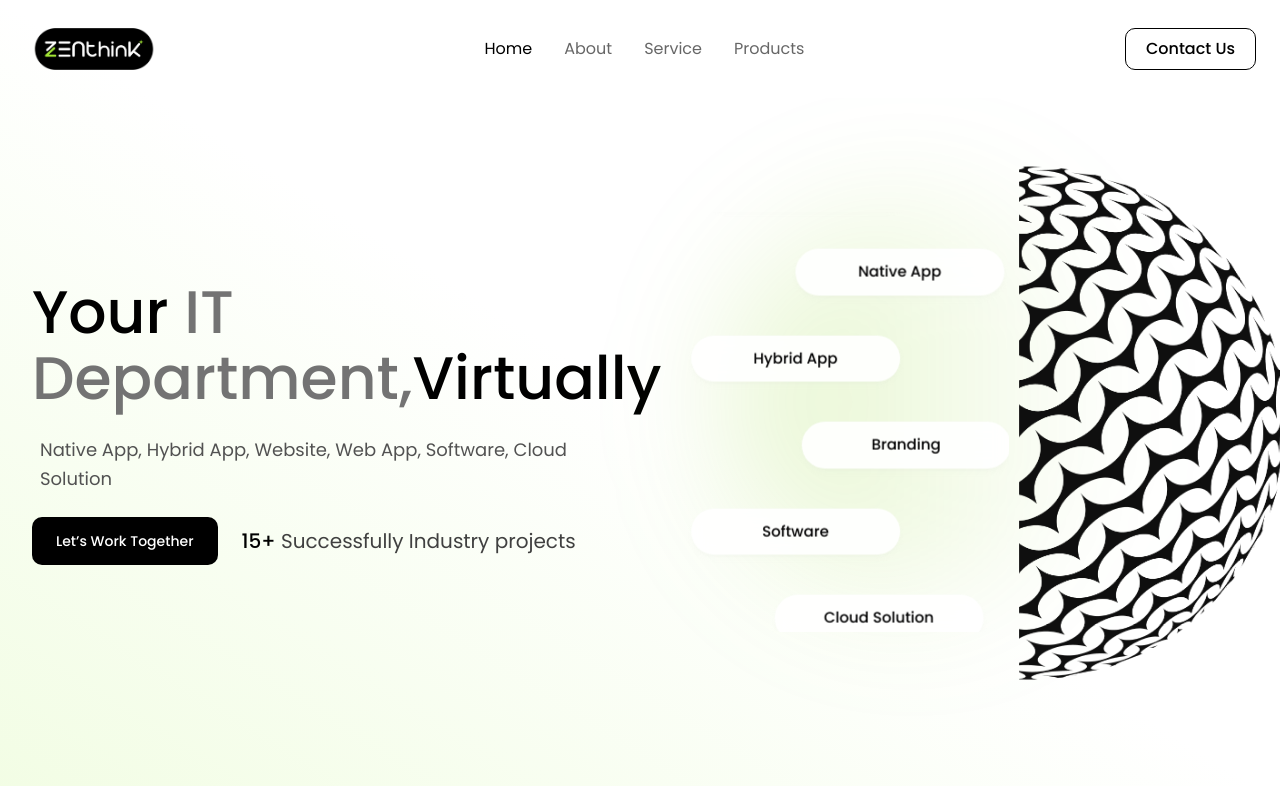
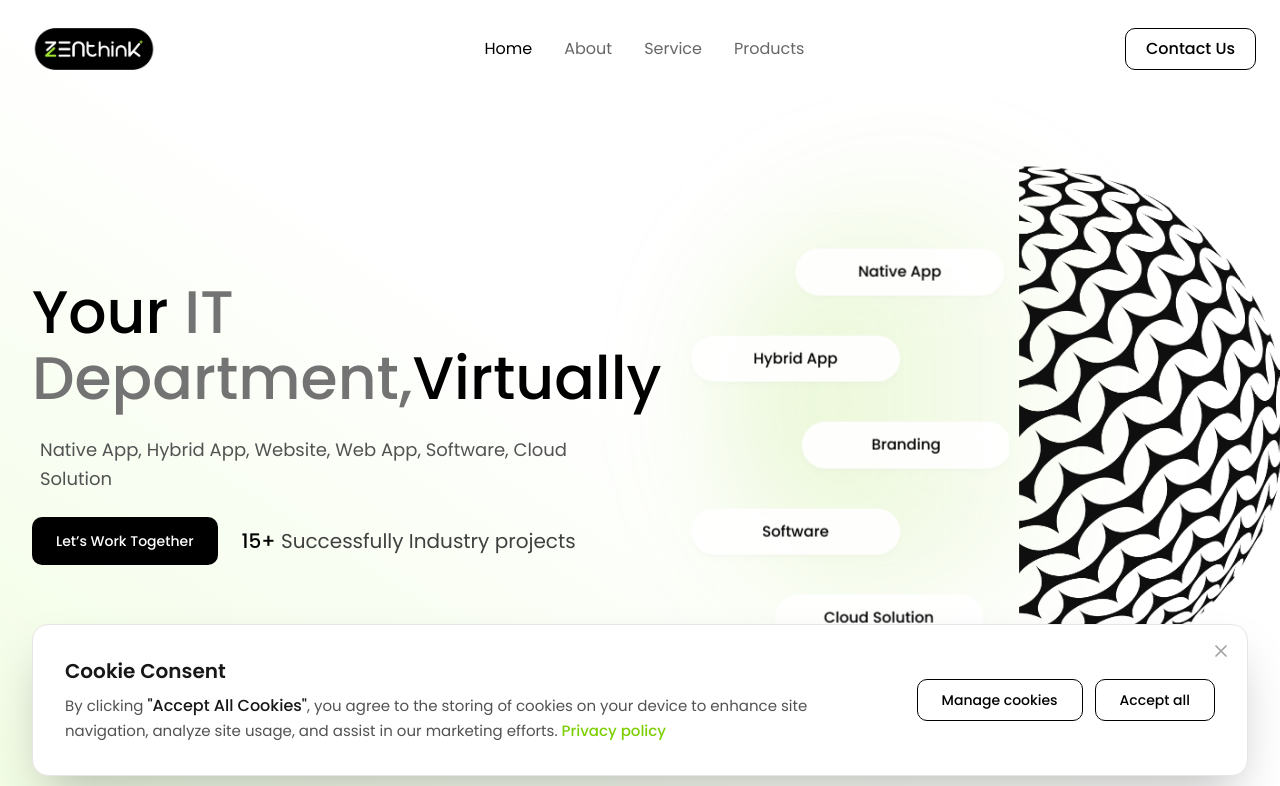
Before and after one commit to Meiprakash/Zenthink, a Next.js app: page / in a window 1280 px wide. Shown: the top 786 px of the page. Built offline with nearby package versions, Linux system fonts and the light colour scheme.

Commit message:
feat: Successfully build cookies component

```diff
--- /dev/null
+++ b/src/app/components/CookieConsent.tsx
@@ -0,0 +1,96 @@
+"use client";
+
+import React, { useState, useEffect } from "react";
+import { Cookie } from "lucide-react";
+import Link from "next/link";
+import { motion, AnimatePresence } from "framer-motion";
+import { X } from "lucide-react"; // Install lucide-react or use a simple svg
+
+const CookieConsent: React.FC = () => {
+  const [isVisible, setIsVisible] = useState(false);
+
+  // Show the banner after a small delay when the page opens
+  useEffect(() => {
+    const hasConsented = localStorage.getItem("cookie-consent");
+    if (!hasConsented) {
+      const timer = setTimeout(() => setIsVisible(true), 1500);
+      return () => clearTimeout(timer);
+    }
+  }, []);
+
+  const handleAccept = () => {
+    localStorage.setItem("cookie-consent", "true");
+    setIsVisible(false);
+  };
+
+  const handleClose = () => {
+    setIsVisible(false);
+  };
+
+  return (
+    <AnimatePresence>
+      {isVisible && (
+        <motion.div
+          initial={{ y: 100, opacity: 0 }}
+          animate={{ y: 0, opacity: 1 }}
+          exit={{ y: 100, opacity: 0 }}
+          transition={{ duration: 0.5, ease: "easeOut" }}
+          className="fixed bottom-6 left-1/2 -translate-x-1/2 z-50 w-[95%] max-w-7xl"
+        >
+          <div className="bg-white border border-neutral-200 rounded-2xl shadow-2xl p-6 md:p-8 flex flex-col md:flex-row items-center justify-between gap-6 relative">
+            {/* Close Button */}
+            <button
+              onClick={handleClose}
+              className="absolute top-4 right-4 text-neutral-400 hover:text-neutral-600 transition-colors"
+            >
+              <X size={20} />
+            </button>
+
+            {/* Content Area */}
+            <div className="flex-1 text-start">
+              <div className="flex gap-1">
+                {/* <Cookie className="w-5 h-6 mt-1  text-[#4A6741]" /> */}
+                <h3 className="text-xl font-semibold text-neutral-900 mb-2">
+                  Cookie Consent
+                </h3>
+              </div>
+              <p className="text-neutral-600 text-sm md:text-[15px] leading-relaxed">
+                By clicking{" "}
+                <span className="font-medium text-neutral-900 md:text-[16px]">
+                  "Accept All Cookies"
+                </span>
+                , you agree to the storing of cookies on your device to enhance
+                site navigation, analyze site usage, and assist in our marketing
+                efforts.{" "}
+                <Link
+                  href="/privacy-policy"
+                  className="text-lime-500 font-medium hover:underline"
+                >
+                  Privacy policy
+                </Link>
+              </p>
+            </div>
+
+            {/* Buttons Area */}
+            <div className="flex flex-row items-center gap-3 w-full md:w-auto">
+              <button
+                onClick={handleClose}
+                className="flex-1 md:flex-none px-6 py-2.5 text-sm font-medium text-black border-1 border-black bg-white rounded-lg hover:bg-black hover:text-white transition-colors"
+              >
+                Manage cookies
+              </button>
+              <button
+                onClick={handleAccept}
+                className="flex-1 md:flex-none px-6 py-2.5 text-sm font-medium text-black border-1 border-black bg-white rounded-lg hover:bg-black hover:text-white transition-colors"
+              >
+                Accept all
+              </button>
+            </div>
+          </div>
+        </motion.div>
+      )}
+    </AnimatePresence>
+  );
+};
+
+export default CookieConsent;
--- a/src/app/page.tsx
+++ b/src/app/page.tsx
@@ -9,6 +9,7 @@ import BlogSection from "./components/Blog";
 import ConnectSection from "./components/ConnectUs";
 import Footer from "./components/Footer";
 import Navbar from "./components/navbar/Navbar";
+import CookieConsent from "./components/CookieConsent";
 
 export default function Home() {
   return (
@@ -29,6 +30,7 @@ export default function Home() {
         {/* <BlogSection /> */}
         <ConnectSection />
         <Footer />
+        <CookieConsent/>
       </div>
     </div>
   );
```
